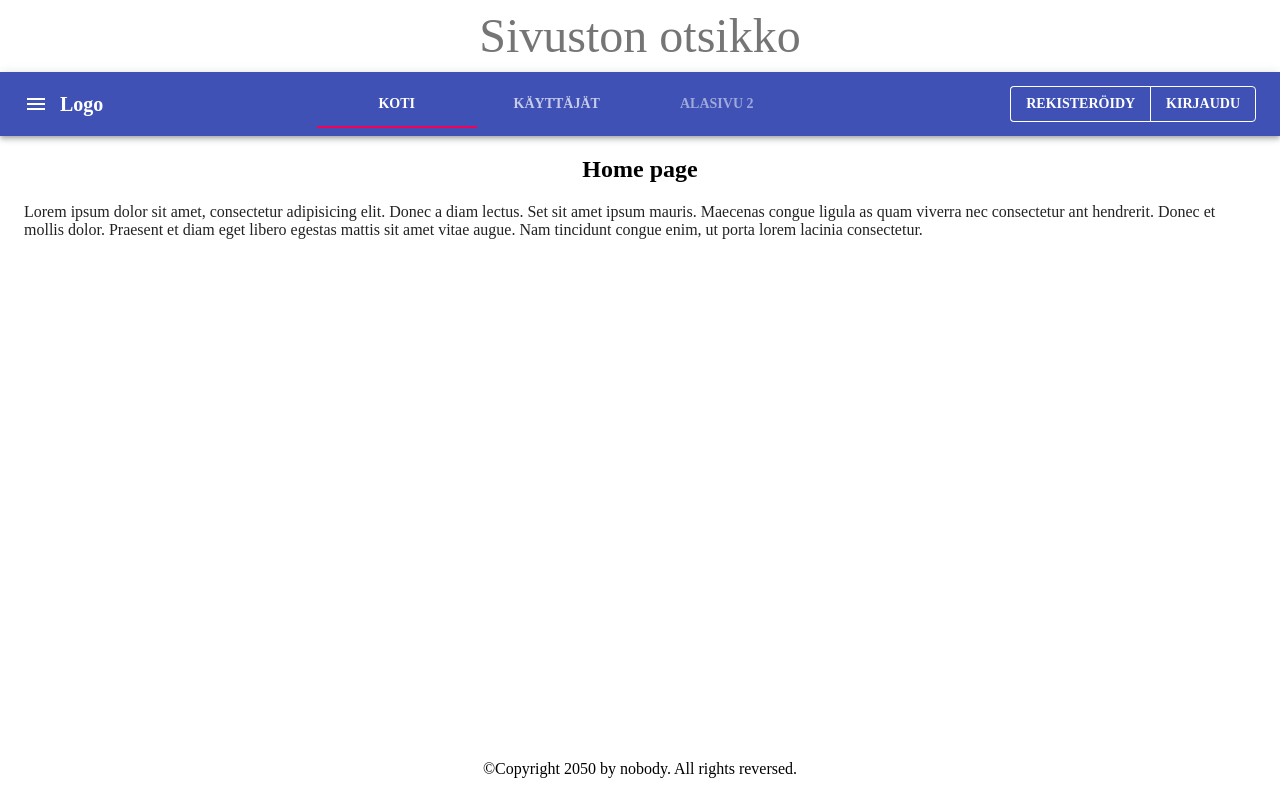
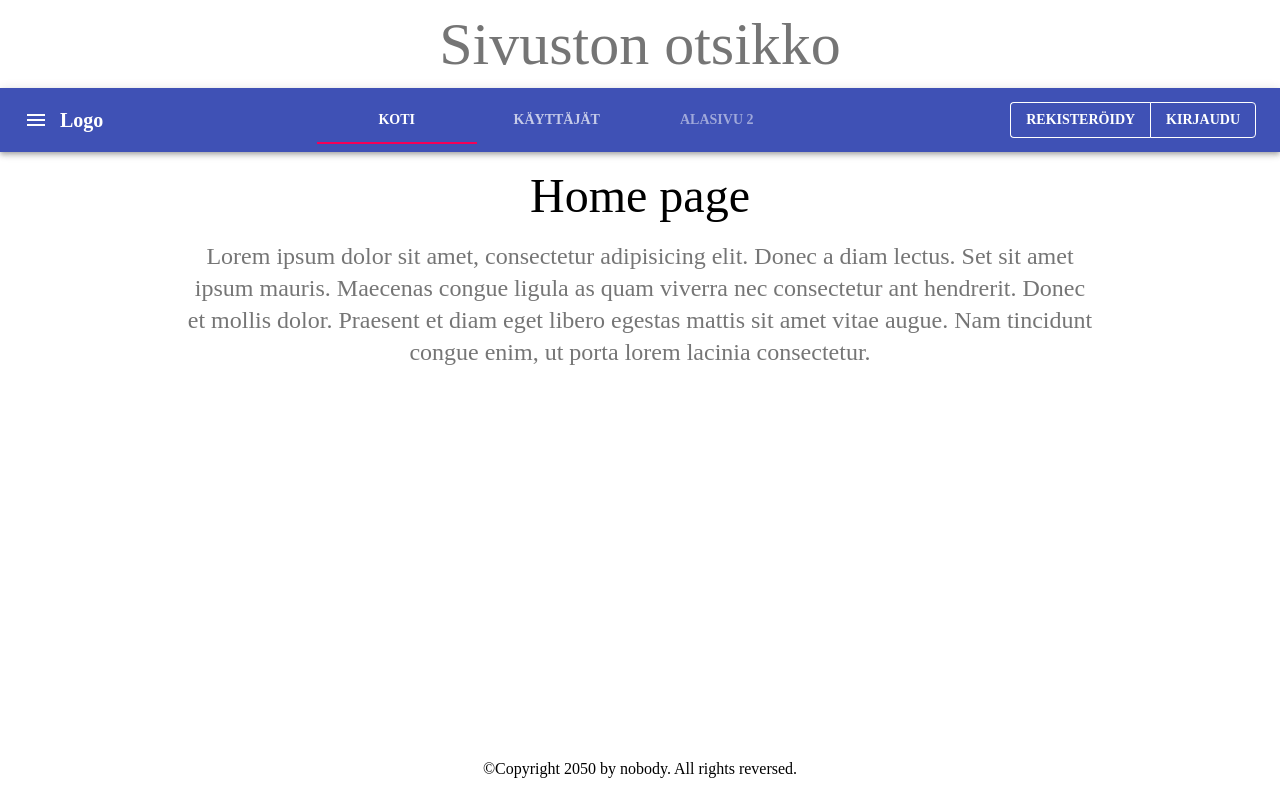
Before and after one commit to muutttu/djcookie_demo_proj, a React (Create React App) app in the folder frontend/: page / in a window 1280 px wide. Built offline with nearby package versions, Linux system fonts and the light colour scheme.

Commit message:
muotoilupäivityksiä

```diff
--- a/frontend/src/App.tsx
+++ b/frontend/src/App.tsx
@@ -2,7 +2,7 @@ import { createTheme, ThemeProvider } from '@material-ui/core';
 
 import Header from './components/Header';
 import Navbar from './components/Navbar';
-import Main from './components/Main';
+import Main from './components/Main'
 import Footer from './components/Footer';
 
 
--- a/frontend/src/components/Header.tsx
+++ b/frontend/src/components/Header.tsx
@@ -3,8 +3,8 @@ import { Box, Typography } from '@material-ui/core';
 
 const useStyles = makeStyles({
   /* Page custom CSS here */
-  headerRoot: {
-    /* Header root element custom css here */
+  header: {
+    /* Header element custom css here */
   },
 });
 
@@ -13,8 +13,8 @@ const Header = () => {
 
   return (
     <header>
-      <Box display='flex' justifyContent='center' m={1} className={classes.headerRoot}>
-        <Typography variant='h3' component='h1' color='textSecondary'>
+      <Box m={1} className={classes.header}>
+        <Typography variant='h2' component='h1' align='center' color='textSecondary'>
           Sivuston otsikko
         </Typography>
       </Box>
--- /dev/null
+++ b/frontend/src/components/Loader.tsx
@@ -0,0 +1,25 @@
+import { CircularProgress, Container, Box } from '@material-ui/core';
+import { makeStyles } from '@material-ui/core/styles';
+
+const useStyles = makeStyles({
+  /* Component custom CSS here */
+  loader: {
+    /* Loader spinner element custom css here */
+    display: 'flex',
+    justifyContent: 'center',
+  },
+});
+
+const Loader = () => {
+  const classes = useStyles();
+
+  return (
+    <Container maxWidth='sm'>
+      <Box m={3} className={classes.loader}>
+          <CircularProgress />
+      </Box>
+    </Container>
+  )
+}
+
+export default Loader
--- a/frontend/src/components/Main.tsx
+++ b/frontend/src/components/Main.tsx
@@ -9,8 +9,8 @@ import { Container } from '@material-ui/core';
 
 const useStyles = makeStyles({
   /* Page custom CSS here */
-  mainRoot: {
-    /* Main root element custom css here */
+  page: {
+    /* Main page element custom css here */
   },
 });
 
@@ -19,7 +19,7 @@ const Main = () => {
 
   return (
     <main>
-        <Container className={classes.mainRoot}>
+        <Container className={classes.page}>
           <Switch>
             <Route exact path="/">
               <Home />
--- a/frontend/src/pages/Home.tsx
+++ b/frontend/src/pages/Home.tsx
@@ -1,35 +1,37 @@
-import { Grid, Paper } from '@material-ui/core';
-import { makeStyles, createStyles } from '@material-ui/core/styles';
+import { Container, Box, Paper, Typography } from '@material-ui/core';
+import { makeStyles } from '@material-ui/core/styles';
 
-const useStyles = makeStyles(() => createStyles({
-  root: {
+const useStyles = makeStyles({
+  /* Page custom CSS here */
+  homepage: {
+    /* Home page custom css here */
+  },
+  title: {
 
   },
-  maincontainer: {
-    justifyContent: 'center',
-  },
-  pageheader: {
-
-  }
-}));
+});
 
 
 const Home = () => {
   const classes = useStyles();
 
   return (
-    <div className={classes.root}>
-      <Grid container className={classes.maincontainer}>
-        <Grid item className={classes.pageheader}>
-          <h2>Home page</h2>
-        </Grid>
-        <Grid item>
-          <Paper elevation={0}>
+    <div className={classes.homepage}>
+      <Container maxWidth='sm'>
+        <Box m={2} className={classes.title}>
+          <Typography variant='h3' component='h2' align='center'>
+            Home page
+          </Typography>
+        </Box>
+      </Container>
+      <Container maxWidth='md'>
+        <Paper elevation={0}>
+          <Typography variant='h5' align='center' color='textSecondary' paragraph>
             Lorem ipsum dolor sit amet, consectetur adipisicing elit. Donec a diam lectus. Set sit amet ipsum mauris. Maecenas congue ligula as quam viverra nec consectetur ant hendrerit. Donec et mollis dolor. Praesent et diam eget libero egestas mattis sit amet vitae augue. Nam tincidunt congue enim, ut porta lorem lacinia consectetur.
-          </Paper>
-        </Grid>
-      </Grid>
-    </div>
+          </Typography>
+        </Paper>
+      </Container>
+    </div >
   )
 }
 
--- a/frontend/src/pages/Users.tsx
+++ b/frontend/src/pages/Users.tsx
@@ -1,40 +1,39 @@
 import { useState, useEffect } from 'react';
+import {
+  Container,
+  Box,
+  Paper,
+  Table,
+  TableBody,
+  TableCell,
+  TableContainer,
+  TableHead,
+  TableRow,
+  Typography,
+} from '@material-ui/core';
+import { makeStyles } from '@material-ui/core/styles';
+import Loader from '../components/Loader';
 import axios from 'axios';
-import { Box, Grid, Typography } from '@material-ui/core';
-import { makeStyles, createStyles } from '@material-ui/core/styles';
-import Table from '@material-ui/core/Table';
-import TableBody from '@material-ui/core/TableBody';
-import TableCell from '@material-ui/core/TableCell';
-import TableContainer from '@material-ui/core/TableContainer';
-import TableHead from '@material-ui/core/TableHead';
-import TableRow from '@material-ui/core/TableRow';
-import Paper from '@material-ui/core/Paper';
 
-const useStyles = makeStyles(() => createStyles({
-  root: {
+const useStyles = makeStyles({
+  /* Page custom CSS here */
+  userspage: {
 
   },
-  maincontainer: {
-    justifyContent: 'center',
-  },
-  pageheader: {
+  title: {
 
   },
-  table: {
-
-  },
-  tabletitle: {
-
-  },
-}));
+  tableContainer: {
+    boxShadow: '5px 5px 10px black',
+  }
+});
 
 const Users = () => {
   const classes = useStyles();
+  // By default, TypeScript defines empty arrays as never[], thus a fix below:
+  const [users, setUsers] = useState<any[]>([]);
   const [isLoading, setIsLoading] = useState(false);
   const [isError, setIsError] = useState(false);
-  const [usersLoaded, setUsersLoaded] = useState(false);
-  // By default, TypeScript defines empty arrays as never[], thus a fix below:
-  const [users, setUsers] = useState<any[]>([]);
 
   useEffect(() => {
     const fetchData = async () => {
@@ -54,6 +53,8 @@ const Users = () => {
         });
         //console.log(userdata.data);
         setUsers(userdata.data);
+        //Custom sleep event to see loader-spinner
+        await new Promise(resolve => setTimeout(resolve, 1000));
         setIsLoading(false);
 
       } catch (error) {
@@ -64,7 +65,6 @@ const Users = () => {
       }
 
       setIsLoading(false);
-      setUsersLoaded(true);
     };
 
     fetchData();
@@ -75,23 +75,28 @@ const Users = () => {
   }, []);
 
   return (
-    <Box className={classes.root}>
-      <Grid container className={classes.maincontainer}>
-        <Grid item className={classes.pageheader}>
-          <h2>Aktiiviset käyttäjät</h2>
+    <div className={classes.userspage}>
+      <Container maxWidth='sm'>
+        <Box m={2} className={classes.title}>
+          <Typography variant='h4' component='h2' align='center'>
+            Aktiiviset käyttäjät
             {isError && <div>Jotain meni pieleen...</div>}
-        </Grid>
-        <TableContainer component={Paper}>
-          <Table className={classes.table} aria-label="simple table">
+          </Typography>
+        </Box>
+      </Container>
+      <Container maxWidth='md'>
+        {isLoading ? <Loader /> :
+          <TableContainer component={Paper} className={classes.tableContainer}>
+            <Table>
               <TableHead>
                 <TableRow>
-                <TableCell>
-                  <Typography variant='h6' className={classes.tabletitle}>
+                  <TableCell align='center'>
+                    <Typography variant='h6' component='h3'>
                       Nimi
                     </Typography>
                   </TableCell>
-                <TableCell align="right">
-                  <Typography variant='h6' className={classes.tabletitle}>
+                  <TableCell align='center'>
+                    <Typography variant='h6' component='h3'>
                       URL
                     </Typography>
                   </TableCell>
@@ -100,17 +105,18 @@ const Users = () => {
               <TableBody>
                 {users.map((user) => (
                   <TableRow key={user.id}>
-                  <TableCell component="th" scope="row">
+                    <TableCell align='center' component="th" scope="row">
                       {user.name}
                     </TableCell>
-                  <TableCell align="right">{user.url}</TableCell>
+                    <TableCell align='center'>{user.url}</TableCell>
                   </TableRow>
                 ))}
               </TableBody>
             </Table>
           </TableContainer>
-      </Grid>
-    </Box>
+        }
+      </Container>
+    </div>
   )
 }
 
```
Lines whose indentation alone changed are shown as unchanged.
